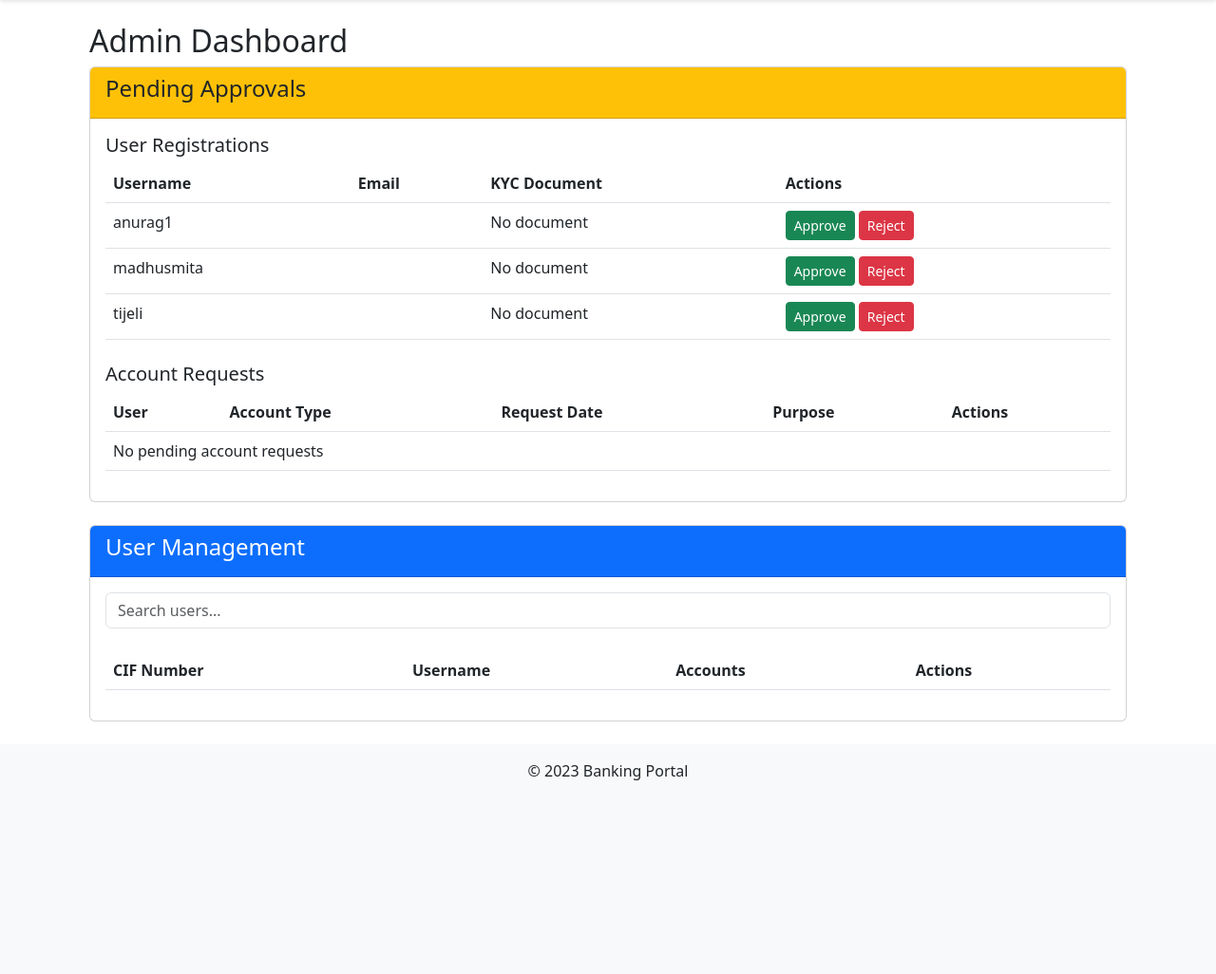
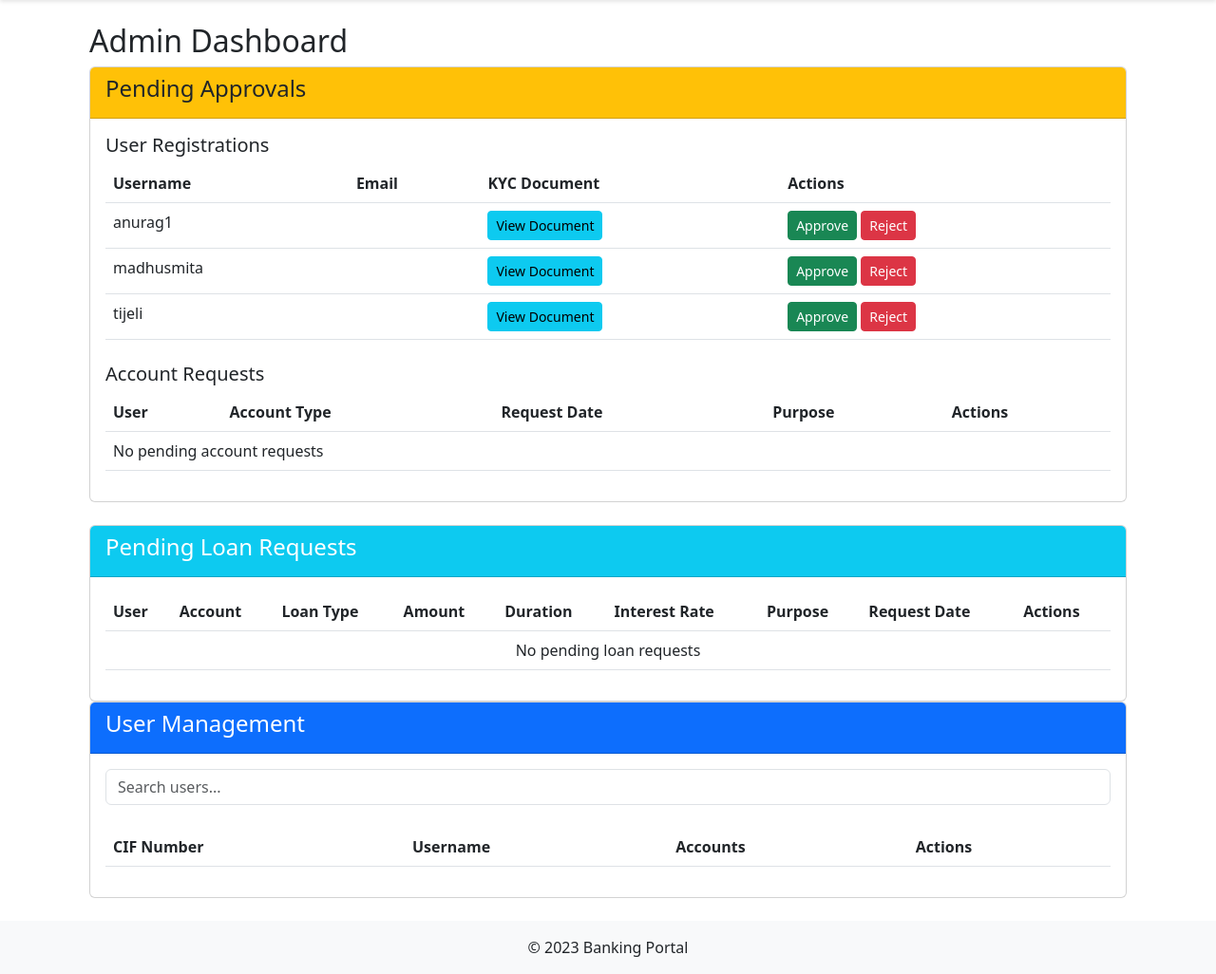
Before and after one commit to codercrusader18/banking_portal, a Django app: page /admin-dashboard/ in a window 1280 px wide. Shown: the part 56-1082 px from the top of the page at 95% size. Before the commit the page ends 878 px from the top, so only its background shows below. Run offline with Django 5.2, Linux system fonts and the light colour scheme; a user stored in the database is signed in; data comes from the database, SQL or seed files in the repository; both versions use the stored data as it was after the commit; lists and menus that the app fills with data are empty.

Commit message:
version 5. Loan feature implemented successfully.Also in previous versions admin could not view uploaded documents, that bug has been removed

```diff
--- a/banking_portal/settings.py
+++ b/banking_portal/settings.py
@@ -73,6 +73,9 @@ TEMPLATES = [
     },
 ]
 
+MEDIA_URL = '/media/'
+MEDIA_ROOT = os.path.join(BASE_DIR, 'media')
+
 LOGIN_REDIRECT_URL = 'account_list'  # Added this later
 LOGOUT_REDIRECT_URL = '/accounts/login/'#added later
 
--- a/banking_portal/urls.py
+++ b/banking_portal/urls.py
@@ -20,6 +20,9 @@ from django.views.generic import RedirectView
 from django.contrib.auth import views as auth_views
 from core import views #Import your views
 from core.views import CustomLoginView
+from django.conf import settings
+from django.conf.urls.static import static
+
 
 urlpatterns = [
     path('admin/', admin.site.urls),
@@ -38,4 +41,4 @@ path('approve-account/<int:request_id>/', views.approve_account, name='approve_a
 path('approve-user/<int:user_id>/', views.approve_user, name='approve_user'),
     path('reject-user/<int:user_id>/', views.reject_user, name='reject_user'),
 
-]
+]+ static(settings.MEDIA_URL, document_root=settings.MEDIA_ROOT)
--- a/core/templates/core/account_list.html
+++ b/core/templates/core/account_list.html
@@ -6,7 +6,10 @@
     <div class="d-flex justify-content-between mb-4">
         <h1>Your Accounts</h1>
         <a href="{% url 'bank:create_account' %}" class="btn btn-success">Add Another Account</a>
+        <a href="{% url 'bank:request_loan' %}" class="btn btn-primary">Request Loan</a>
     </div>
+
+</div>
 
     <!-- Pending Requests Section -->
     {% if pending_requests %}
--- a/core/templates/core/admin_dashboard.html
+++ b/core/templates/core/admin_dashboard.html
@@ -27,10 +27,14 @@
                         <td>{{ user.username }}</td>
                         <td>{{ user.email }}</td>
                         <td>
-                            {% if user.kyc_document %}
-                            <a href="{{ user.kyc_document.url }}" target="_blank">View Document</a>
+                            {% if user.customerprofile.kyc_document %}
+                                <a href="{{ user.customerprofile.kyc_document.url }}"
+                                   target="_blank"
+                                   class="btn btn-sm btn-info">
+                                    View Document
+                                </a>
                             {% else %}
-                            No document
+                                No document
                             {% endif %}
                         </td>
                         <td>
@@ -68,6 +72,96 @@
                     </tr>
                     {% empty %}
                     <tr><td colspan="5">No pending account requests</td></tr>
+                    {% endfor %}
+                </tbody>
+            </table>
+        </div>
+    </div>
+
+    <!-- Add this with other pending approval sections -->
+    <div class="card mt-4">
+        <div class="card-header bg-info text-white">
+            <h4>Pending Loan Requests</h4>
+        </div>
+        <div class="card-body">
+            <table class="table">
+                <thead>
+                    <tr>
+                        <th>User</th>
+                        <th>Account</th>
+                        <th>Loan Type</th>
+                        <th>Amount</th>
+                        <th>Duration</th>
+                        <th>Interest Rate</th>
+                        <th>Purpose</th>
+                        <th>Request Date</th>
+                        <th>Actions</th>
+                    </tr>
+                </thead>
+                <tbody>
+                    {% for loan in pending_loans %}
+                    <tr>
+                        <td>{{ loan.user.username }}</td>
+                        <td>{{ loan.account.account_number }}</td>
+                        <td>{{ loan.get_loan_type_display }}</td>
+                        <td>₹{{ loan.amount|floatformat:2 }}</td>
+                        <td>{{ loan.duration_months }} months</td>
+                        <td>{{ loan.interest_rate }}%</td>
+                        <td>{{ loan.purpose|truncatechars:30 }}</td>
+                        <td>{{ loan.requested_at|date:"M d, Y" }}</td>
+                        <td>
+                            <div class="btn-group" role="group">
+                                <a href="{% url 'bank:approve_loan' loan.id %}" class="btn btn-success btn-sm">Approve</a>
+                                <a href="{% url 'bank:reject_loan' loan.id %}" class="btn btn-danger btn-sm">Reject</a>
+                                <a href="#" class="btn btn-info btn-sm"
+                                   data-bs-toggle="modal"
+                                   data-bs-target="#loanDetailsModal{{ loan.id }}">
+                                    Details
+                                </a>
+                            </div>
+
+                            <!-- Loan Details Modal -->
+                            <div class="modal fade" id="loanDetailsModal{{ loan.id }}" tabindex="-1">
+                                <div class="modal-dialog modal-lg">
+                                    <div class="modal-content">
+                                        <div class="modal-header">
+                                            <h5 class="modal-title">Loan Request Details</h5>
+                                            <button type="button" class="btn-close" data-bs-dismiss="modal"></button>
+                                        </div>
+                                        <div class="modal-body">
+                                            <div class="row">
+                                                <div class="col-md-6">
+                                                    <p><strong>User:</strong> {{ loan.user.username }}</p>
+                                                    <p><strong>Account:</strong> {{ loan.account.account_number }} ({{ loan.account.account_type }})</p>
+                                                    <p><strong>Loan Type:</strong> {{ loan.get_loan_type_display }}</p>
+                                                    <p><strong>Amount:</strong> ₹{{ loan.amount|floatformat:2 }}</p>
+                                                </div>
+                                                <div class="col-md-6">
+                                                    <p><strong>Duration:</strong> {{ loan.duration_months }} months</p>
+                                                    <p><strong>Interest Rate:</strong> {{ loan.interest_rate }}%</p>
+                                                    <p><strong>Monthly Installment:</strong> ₹{{ loan.monthly_installment|floatformat:2 }}</p>
+                                                    <p><strong>Total Repayment:</strong> ₹{{ loan.total_repayment|floatformat:2 }}</p>
+                                                </div>
+                                            </div>
+                                            <div class="mt-3">
+                                                <h6>Purpose:</h6>
+                                                <p>{{ loan.purpose }}</p>
+                                            </div>
+                                        </div>
+                                        <div class="modal-footer">
+                                            <button type="button" class="btn btn-secondary" data-bs-dismiss="modal">Close</button>
+                                            <a href="{% url 'bank:approve_loan' loan.id %}" class="btn btn-success">Approve</a>
+                                            <a href="{% url 'bank:reject_loan' loan.id %}" class="btn btn-danger">Reject</a>
+                                        </div>
+                                    </div>
+                                </div>
+                            </div>
+                        </td>
+                    </tr>
+                    {% empty %}
+                    <tr>
+                        <td colspan="9" class="text-center">No pending loan requests</td>
+                    </tr>
                     {% endfor %}
                 </tbody>
             </table>
--- a/core/templates/core/user_details.html
+++ b/core/templates/core/user_details.html
@@ -16,9 +16,11 @@
                     <p><strong>Address:</strong> {{ profile.address }}</p>
                     <p><strong>KYC Document:</strong>
                         {% if profile.kyc_document %}
-                        <a href="{{ profile.kyc_document.url }}" target="_blank">View</a>
+                            <a href="{{ profile.kyc_document.url }}" target="_blank" class="btn btn-sm btn-info">
+                                <i class="bi bi-file-earmark-pdf"></i> View Document
+                            </a>
                         {% else %}
-                        Not uploaded
+                            <span class="text-danger">Not uploaded</span>
                         {% endif %}
                     </p>
                 </div>
--- a/core/urls.py
+++ b/core/urls.py
@@ -13,6 +13,12 @@ urlpatterns = [
     path('register/', views.register, name='register'),
     path('accounts/request/', views.create_account, name='request_account'),
     path('registration-submitted/', views.registration_submitted, name='registration_submitted'),
+    path('loans/request/', views.request_loan, name='request_loan'),
+    path('loans/status/', views.loan_status, name='loan_status'),
+    path('loans/approve/<int:loan_id>/', views.approve_loan, name='approve_loan'),
+    path('loans/reject/<int:loan_id>/', views.reject_loan, name='reject_loan'),
+    path('loans/request/', views.request_loan, name='request_loan'),
+    path('loans/status/', views.loan_status, name='loan_status'),
 
     path('cancel-request/<int:request_id>/', views.cancel_request, name='cancel_request'),
 ]
--- a/core/views.py
+++ b/core/views.py
@@ -1,12 +1,14 @@
+import os
+
 from django.urls import reverse
-from django.contrib.auth.decorators import login_required
+from django.contrib.auth.decorators import login_required, user_passes_test
 from django.contrib.auth.forms import UserCreationForm
 from django.contrib.auth.views import LoginView
 from django.core.mail import send_mail
 from django.http import HttpResponseForbidden
 from django.shortcuts import render
-from .forms.user_forms import CustomUserCreationForm
-from .models import CustomerAccount, Transaction, CustomerProfile, AccountRequest
+from .forms.user_forms import CustomUserCreationForm, LoanRequestForm
+from .models import CustomerAccount, Transaction, CustomerProfile, AccountRequest, LoanRequest
 from django.db.models import Q
 from django.db.models import Sum
 from django.shortcuts import get_object_or_404
@@ -15,6 +17,7 @@ from django.contrib import messages
 from decimal import Decimal, InvalidOperation
 from django.contrib.auth import login, get_user_model
 from django.core.paginator import Paginator
+from django.utils import timezone
 import random
 
 @login_required
@@ -173,10 +176,13 @@ def admin_dashboard(request):
     User = get_user_model()
     pending_users = User.objects.filter(is_approved=False)
     pending_accounts = AccountRequest.objects.filter(is_approved=False)
+    pending_loans = LoanRequest.objects.filter(is_approved=False, is_rejected=False)
 
     return render(request, 'core/admin_dashboard.html', {
         'pending_users': pending_users,
         'pending_accounts': pending_accounts,
+        'pending_loans': pending_loans,
+
     })
 
 
@@ -213,6 +219,10 @@ def user_details(request, user_id):
     profile = get_object_or_404(CustomerProfile, user=user)
     accounts = CustomerAccount.objects.filter(user=user)
     transactions = Transaction.objects.filter(account__user=user)
+
+    # Debug output
+    print(f"KYC Document path: {profile.kyc_document.path if profile.kyc_document else 'None'}")
+    print(f"File exists: {os.path.exists(profile.kyc_document.path) if profile.kyc_document else False}")
 
     return render(request, 'core/user_details.html', {
         'user': user,
@@ -314,3 +324,81 @@ def cancel_request(request, request_id): #to cancel new account creation request
         messages.success(request, 'Account request cancelled successfully')
 
     return redirect('bank:account_list')
+
+
+@login_required
+def request_loan(request):
+    account_id = request.GET.get('account')
+    initial = {}
+
+    if account_id:
+        account = get_object_or_404(CustomerAccount, id=account_id, user=request.user)
+        initial['account'] = account
+
+    if request.method == 'POST':
+        form = LoanRequestForm(request.POST)
+        if form.is_valid():
+            loan = form.save(commit=False)
+            loan.user = request.user
+            loan.interest_rate = 10.0  # Default rate, can be customized
+            loan.save()
+            messages.success(request, 'Loan request submitted for approval')
+            return redirect('bank:loan_status')
+    else:
+        form = LoanRequestForm()
+        # Only show accounts belonging to the current user
+        form.fields['account'].queryset = CustomerAccount.objects.filter(user=request.user)
+
+    return render(request, 'core/request_loan.html', {'form': form})
+
+
+@login_required
+def loan_status(request):
+    loans = LoanRequest.objects.filter(user=request.user).order_by('-requested_at')
+    return render(request, 'core/loan_status.html', {'loans': loans})
+
+
+@login_required
+@user_passes_test(lambda u: u.is_admin)
+def approve_loan(request, loan_id):
+    loan = get_object_or_404(LoanRequest, id=loan_id)
+    if request.method == 'POST':
+        loan.is_approved = True
+        loan.approved_at = timezone.now()
+        loan.save()
+
+        # Credit the loan amount to the account
+        account = loan.account
+        account.balance += loan.amount
+        account.save()
+
+        # Create a transaction record
+        Transaction.objects.create(
+            account=account,
+            amount=loan.amount,
+            transaction_type='LOAN',
+            description=f"{loan.get_loan_type_display()} Loan Approved"
+        )
+
+        messages.success(request, 'Loan approved and amount credited')
+        return redirect('admin_dashboard')
+
+    context = {
+        'loan': loan,
+        'monthly_installment': loan.monthly_installment(),
+        'total_repayment': loan.total_repayment(),
+    }
+    return render(request, 'core/approve_loan.html', context)
+
+
+@login_required
+@user_passes_test(lambda u: u.is_admin)
+def reject_loan(request, loan_id):
+    loan = get_object_or_404(LoanRequest, id=loan_id)
+    if request.method == 'POST':
+        loan.is_rejected = True
+        loan.save()
+        messages.success(request, 'Loan request rejected')
+        return redirect('admin_dashboard')
+
+    return render(request, 'core/reject_loan.html', {'loan': loan})
```
Also changed, not shown: core/admin.py (+8 -0 lines), core/forms/user_forms.py (+15 -0 lines), core/models.py (+33 -0 lines), core/templates/core/approve_loan.html (added, +52 -0 lines), core/templates/core/loan_status.html (added, +41 -0 lines), core/templates/core/reject_loan.html (added, +31 -0 lines), core/templates/core/request_loan.html (added, +53 -0 lines), db.sqlite3.
